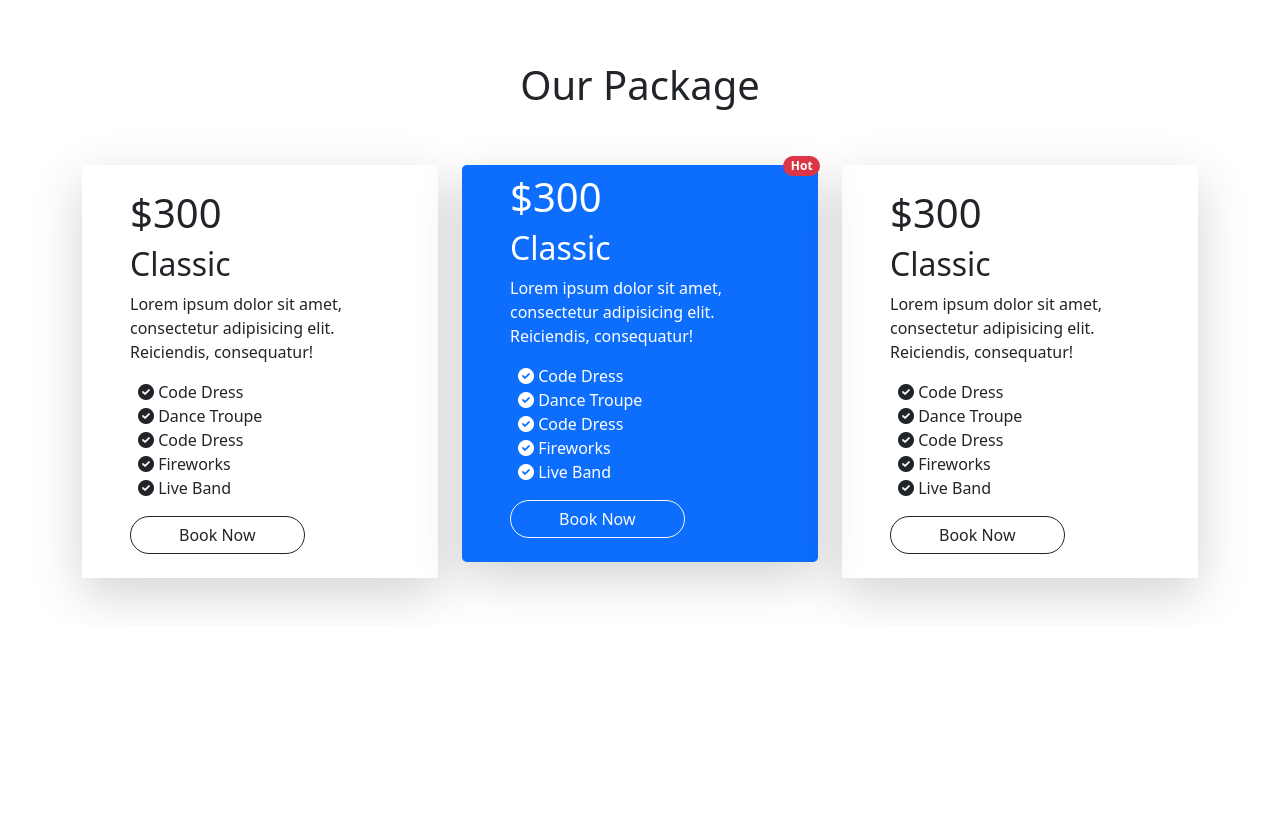
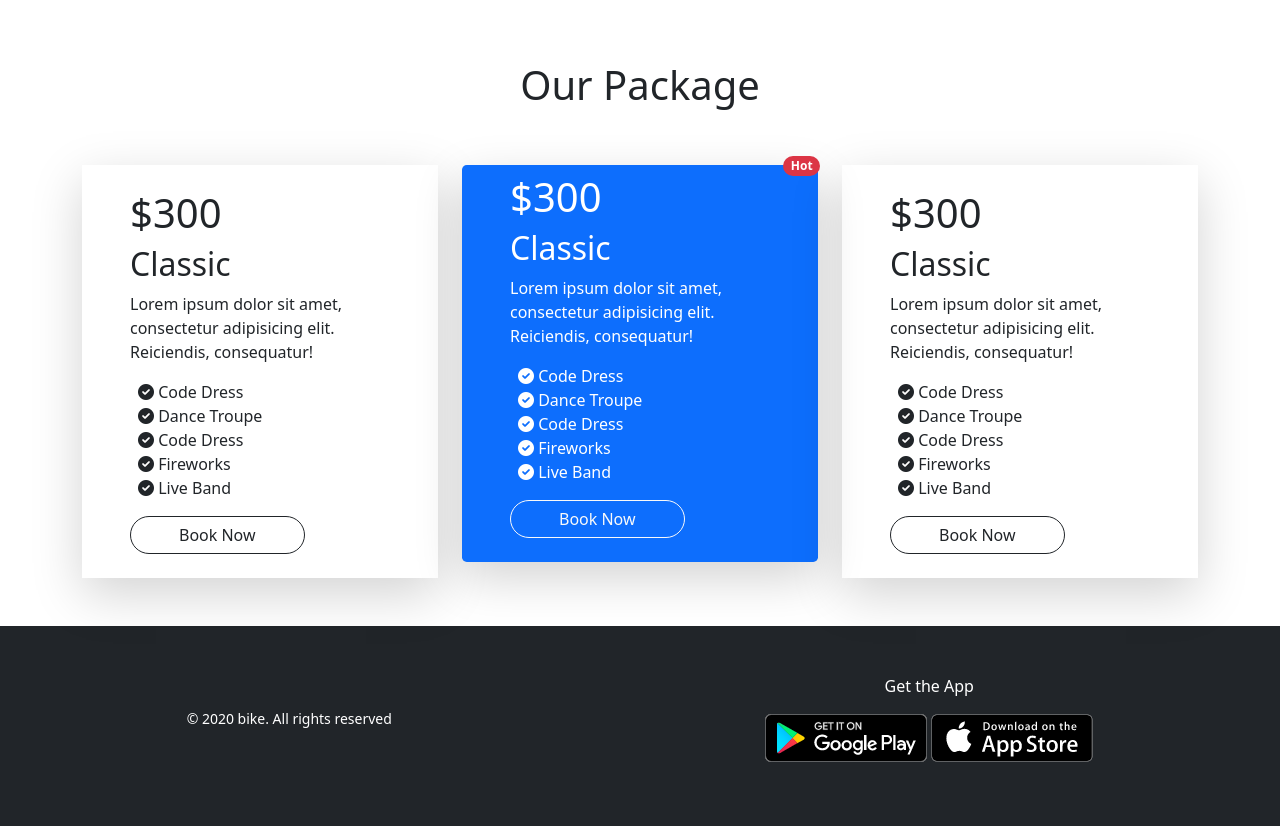
Before and after one commit to afruzaakter/convention-center, a plain HTML site: page index.html in a window 1280 px wide. Shown: the part 628-1454 px from the top of the page. Before the commit the page ends 1254 px from the top, so only its background shows below. Drawn offline with nearby package versions, Linux system fonts and the light colour scheme.

Commit message:
footer add

```diff
--- a/index.html
+++ b/index.html
@@ -157,10 +157,36 @@
 </div>
 
 </section>
-
  <!-- Pricing section end -->
 
+ <!-- FAQ section part start  -->
+<section>
+  <div class="row">
+    <div class="col-md-6">
+
+    </div>
+    <div class="col-md-6">
+
+    </div>
+  </div>
+</section>
+
+ <!-- FAQ section part end -->
+
 </main>
+
+<footer class="bg-dark w-100" style="height: 200px;">
+
+<div class="d-flex justify-content-around align-items-center pt-5">
+    <div > <small class="text-white">© 2020 bike. All rights reserved</small></div>
+    <div>
+     <p class="text-white text-center">Get the App</p>
+     <a href="https://play.google.com/store/apps/details?id=com.lyyti.lyyti" target="_blank"><img src="images/google-play.png" alt=""></a>
+    <a href="https://apps.apple.com/app/lyyti/id595672082?l=en" target="_blank"> <img src="images/app-store.png" alt=""></a>
+    </div>
+  </div>
+
+</footer>
   <!-- JS CDN Link    -->
   <script src="https://cdn.jsdelivr.net/npm/bootstrap@5.0.2/dist/js/bootstrap.bundle.min.js" integrity="sha384-MrcW6ZMFYlzcLA8Nl+NtUVF0sA7MsXsP1UyJoMp4YLEuNSfAP+JcXn/tWtIaxVXM" crossorigin="anonymous"></script>
 </body>
```
